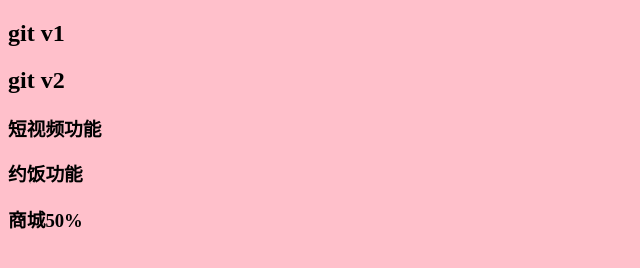
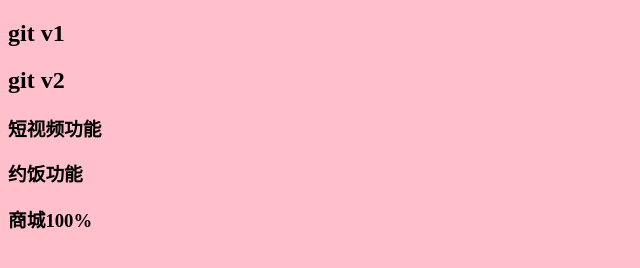
Before and after one commit to webpon/dbhot, a plain HTML site: page index.html in a window 1280 px wide. Shown: the full height of the page, 0-640 px from the left. Drawn offline with Linux system fonts and the light colour scheme.

Commit message:
'商城功能开发完毕'

```diff
--- a/index.html
+++ b/index.html
@@ -14,6 +14,6 @@
 
     <h3>约饭功能</h3>
 
-    <h3>商城50%</h3>
+    <h3>商城100%</h3>
 </body>
 </html>
```
